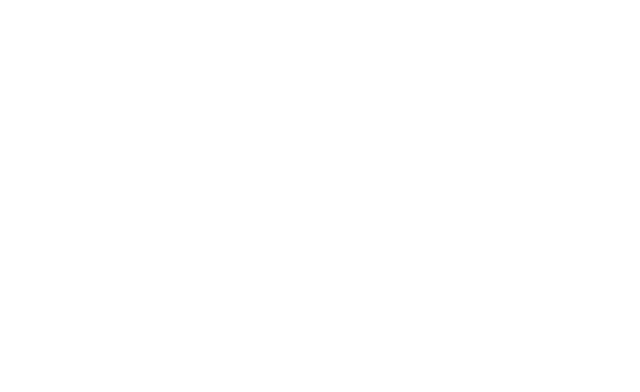
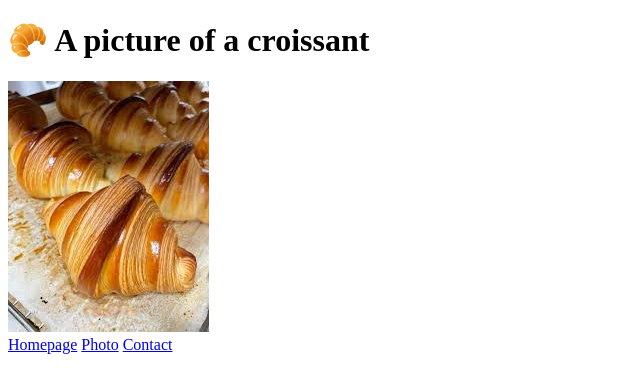
Before and after one commit to Thembelihle-tech/Croissant, a plain HTML site: page photo.html in a window 1280 px wide. Shown: the whole page, without its empty margins (0-640 px from the left). Drawn offline with Linux system fonts and the light colour scheme.

Commit message:
Add image to photo page

```diff
--- a/photo.html
+++ b/photo.html
@@ -6,6 +6,12 @@
     <title>Croissant Picture</title>
 </head>
 <body>
-
+    <h1> 🥐 A picture of a croissant</h1>
+    <img src="/images/croissant.jpg" alt="Croissant">
+    <footer>
+        <a href="/index.html" title="Home">Homepage</a>
+        <a href="/photo.html" title="Photo">Photo</a>
+        <a href="/contact.html" title="Contact">Contact</a>
+    </footer>
 </body>
 </html>
```
